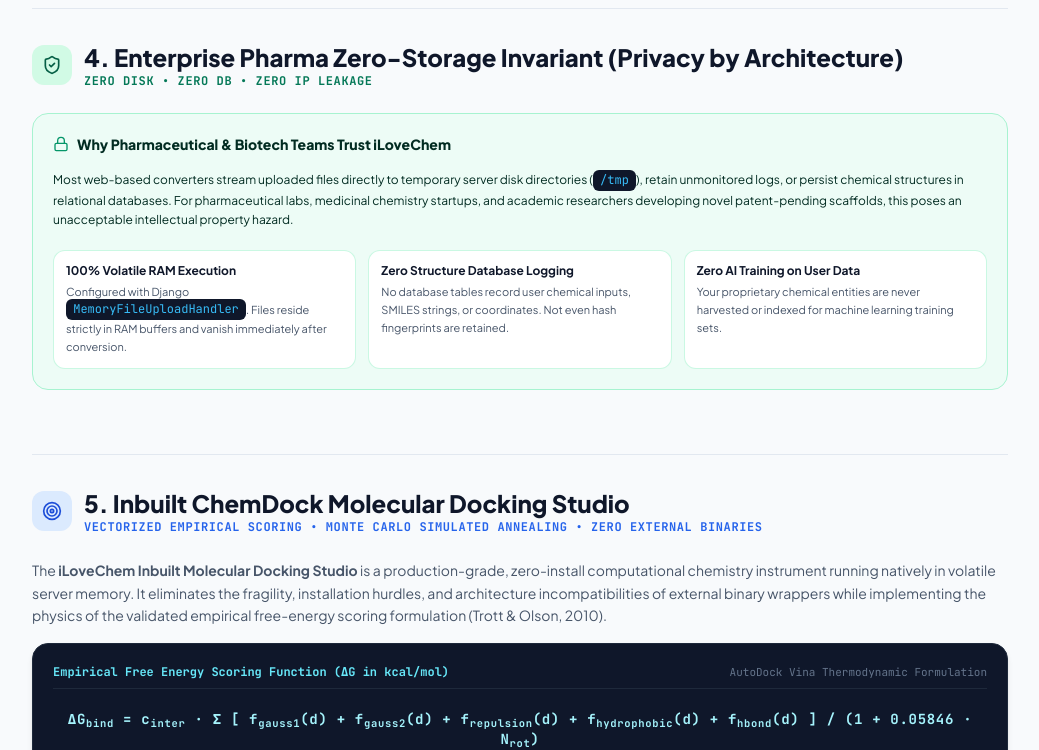
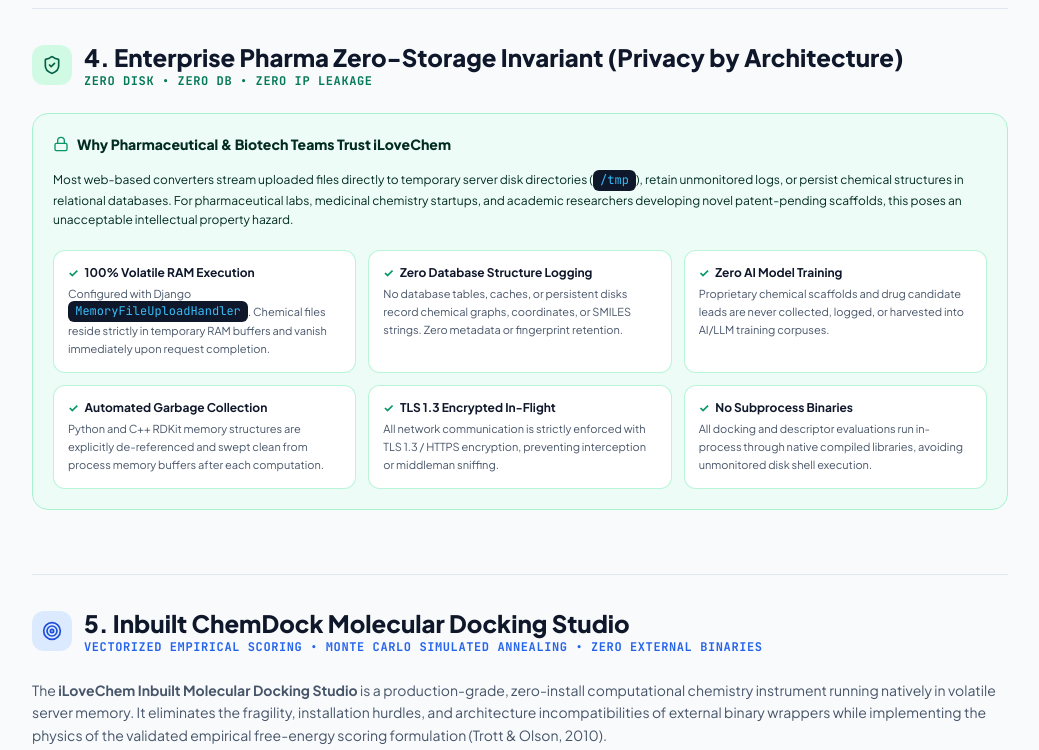
Before and after one commit to shivamrathore12336-dev/ilovechem, a Django app: page /about/ in a window 1280 px wide. Shown: the part 2257-3007 px from the top of the page, without its empty margins (120-1159 px from the left). Run offline with Django 5.2, Linux system fonts and the light colour scheme; some libraries are stand-ins or nearby versions.

Commit message:
fix(ui): remove redundant pharma zero-storage banners from main pages and consolidate policy into dossier section

```diff
--- a/calculator/templates/calculator/about.html
+++ b/calculator/templates/calculator/about.html
@@ -334,7 +334,7 @@
             </div>
 
             <!-- CAPABILITY 4: ENTERPRISE PHARMA ZERO-STORAGE SECURITY INVARIANT -->
-            <div class="space-y-6 pt-8 border-t border-slate-200">
+            <div id="privacy-security" class="space-y-6 pt-8 border-t border-slate-200">
                 <div class="flex items-center space-x-3">
                     <div class="w-10 h-10 rounded-xl bg-emerald-100 text-emerald-800 flex items-center justify-center font-bold">
                         <i data-lucide="shield-check" class="w-5 h-5"></i>
@@ -354,17 +354,47 @@
                         Most web-based converters stream uploaded files directly to temporary server disk directories (<code class="code-pill">/tmp</code>), retain unmonitored logs, or persist chemical structures in relational databases. For pharmaceutical labs, medicinal chemistry startups, and academic researchers developing novel patent-pending scaffolds, this poses an unacceptable intellectual property hazard.
                     </p>
                     <div class="grid grid-cols-1 sm:grid-cols-3 gap-3 pt-1 text-slate-800">
-                        <div class="p-3 bg-white rounded-xl border border-emerald-200/60 shadow-2xs">
-                            <div class="font-bold text-xs text-slate-900">100% Volatile RAM Execution</div>
-                            <p class="text-[11px] text-slate-600 mt-1">Configured with Django <code class="code-pill">MemoryFileUploadHandler</code>. Files reside strictly in RAM buffers and vanish immediately after conversion.</p>
+                        <div class="p-3.5 bg-white rounded-xl border border-emerald-200/80 shadow-2xs space-y-1">
+                            <div class="font-bold text-xs text-slate-900 flex items-center gap-1.5">
+                                <span class="text-emerald-600 font-bold">✓</span>
+                                <span>100% Volatile RAM Execution</span>
+                            </div>
+                            <p class="text-[11px] text-slate-600 leading-relaxed">Configured with Django <code class="code-pill">MemoryFileUploadHandler</code>. Chemical files reside strictly in temporary RAM buffers and vanish immediately upon request completion.</p>
                         </div>
-                        <div class="p-3 bg-white rounded-xl border border-emerald-200/60 shadow-2xs">
-                            <div class="font-bold text-xs text-slate-900">Zero Structure Database Logging</div>
-                            <p class="text-[11px] text-slate-600 mt-1">No database tables record user chemical inputs, SMILES strings, or coordinates. Not even hash fingerprints are retained.</p>
+                        <div class="p-3.5 bg-white rounded-xl border border-emerald-200/80 shadow-2xs space-y-1">
+                            <div class="font-bold text-xs text-slate-900 flex items-center gap-1.5">
+                                <span class="text-emerald-600 font-bold">✓</span>
+                                <span>Zero Database Structure Logging</span>
+                            </div>
+                            <p class="text-[11px] text-slate-600 leading-relaxed">No database tables, caches, or persistent disks record chemical graphs, coordinates, or SMILES strings. Zero metadata or fingerprint retention.</p>
                         </div>
-                        <div class="p-3 bg-white rounded-xl border border-emerald-200/60 shadow-2xs">
-                            <div class="font-bold text-xs text-slate-900">Zero AI Training on User Data</div>
-                            <p class="text-[11px] text-slate-600 mt-1">Your proprietary chemical entities are never harvested or indexed for machine learning training sets.</p>
+                        <div class="p-3.5 bg-white rounded-xl border border-emerald-200/80 shadow-2xs space-y-1">
+                            <div class="font-bold text-xs text-slate-900 flex items-center gap-1.5">
+                                <span class="text-emerald-600 font-bold">✓</span>
+                                <span>Zero AI Model Training</span>
+                            </div>
+                            <p class="text-[11px] text-slate-600 leading-relaxed">Proprietary chemical scaffolds and drug candidate leads are never collected, logged, or harvested into AI/LLM training corpuses.</p>
+                        </div>
+                        <div class="p-3.5 bg-white rounded-xl border border-emerald-200/80 shadow-2xs space-y-1">
+                            <div class="font-bold text-xs text-slate-900 flex items-center gap-1.5">
+                                <span class="text-emerald-600 font-bold">✓</span>
+                                <span>Automated Garbage Collection</span>
+                            </div>
+                            <p class="text-[11px] text-slate-600 leading-relaxed">Python and C++ RDKit memory structures are explicitly de-referenced and swept clean from process memory buffers after each computation.</p>
+                        </div>
+                        <div class="p-3.5 bg-white rounded-xl border border-emerald-200/80 shadow-2xs space-y-1">
+                            <div class="font-bold text-xs text-slate-900 flex items-center gap-1.5">
+                                <span class="text-emerald-600 font-bold">✓</span>
+                                <span>TLS 1.3 Encrypted In-Flight</span>
+                            </div>
+                            <p class="text-[11px] text-slate-600 leading-relaxed">All network communication is strictly enforced with TLS 1.3 / HTTPS encryption, preventing interception or middleman sniffing.</p>
+                        </div>
+                        <div class="p-3.5 bg-white rounded-xl border border-emerald-200/80 shadow-2xs space-y-1">
+                            <div class="font-bold text-xs text-slate-900 flex items-center gap-1.5">
+                                <span class="text-emerald-600 font-bold">✓</span>
+                                <span>No Subprocess Binaries</span>
+                            </div>
+                            <p class="text-[11px] text-slate-600 leading-relaxed">All docking and descriptor evaluations run in-process through native compiled libraries, avoiding unmonitored disk shell execution.</p>
                         </div>
                     </div>
                 </div>
--- a/calculator/templates/calculator/docking.html
+++ b/calculator/templates/calculator/docking.html
@@ -145,11 +145,7 @@
 
             <!-- Right Actions -->
             <div class="flex items-center space-x-2.5 text-xs">
-                <button type="button" onclick="document.getElementById('security-modal').classList.remove('hidden')"
-                    class="hidden sm:flex px-3 py-1.5 rounded-lg bg-emerald-50 hover:bg-emerald-100/80 border border-emerald-200 text-emerald-800 font-semibold items-center gap-1.5 transition cursor-pointer">
-                    <i data-lucide="shield-check" class="w-3.5 h-3.5 text-emerald-600"></i>
-                    <span>Zero-Storage Docking 🔒</span>
-                </button>
+
 
                 <a href="https://www.linkedin.com/in/shivam-rathore-medchem/" target="_blank"
                     class="px-3.5 py-1.5 rounded-lg bg-[#0A66C2] hover:bg-[#084e96] text-white font-bold flex items-center gap-1.5 transition shadow-xs cursor-pointer" rel="noopener noreferrer">
--- a/calculator/templates/calculator/index.html
+++ b/calculator/templates/calculator/index.html
@@ -70,10 +70,7 @@
 
             <!-- Right: Zero-Storage Badge & LinkedIn -->
             <div class="flex items-center space-x-2.5 text-xs">
-                <span class="hidden sm:inline-flex px-3 py-1.5 rounded-lg bg-emerald-50 border border-emerald-200 text-emerald-800 font-semibold items-center gap-1.5">
-                    <i data-lucide="shield-check" class="w-3.5 h-3.5 text-emerald-600"></i>
-                    <span>Pharma Zero-Storage 🔒</span>
-                </span>
+
                 <a href="https://www.linkedin.com/in/shivam-rathore-medchem/" target="_blank"
                     class="px-3.5 py-1.5 rounded-lg bg-[#0A66C2] hover:bg-[#084e96] text-white font-bold flex items-center gap-1.5 transition shadow-xs cursor-pointer" rel="noopener noreferrer">
                     <svg class="w-3.5 h-3.5 fill-current" viewBox="0 0 24 24">
```
Also changed, not shown: calculator/templates/calculator/studio.html (+11 -15 lines).
